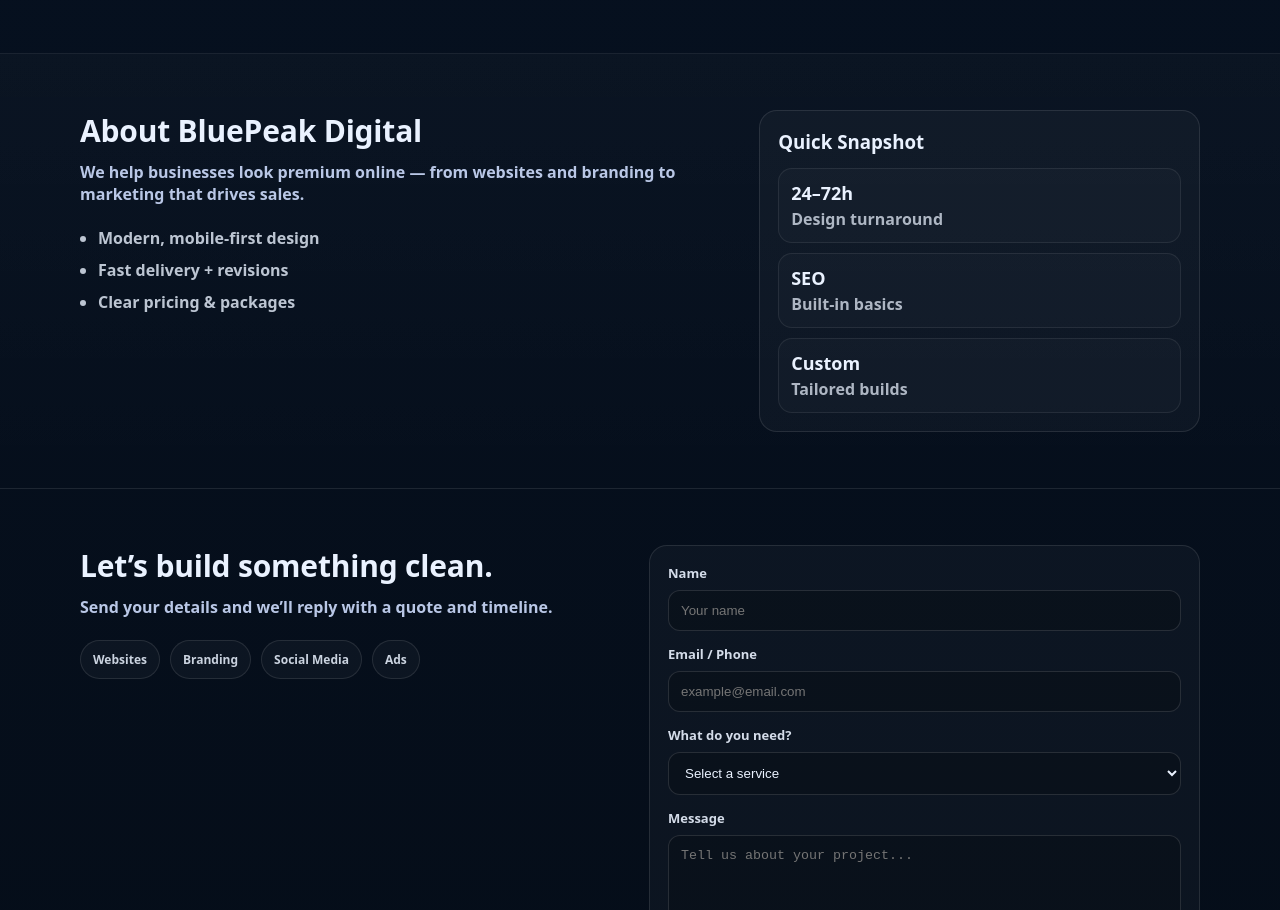
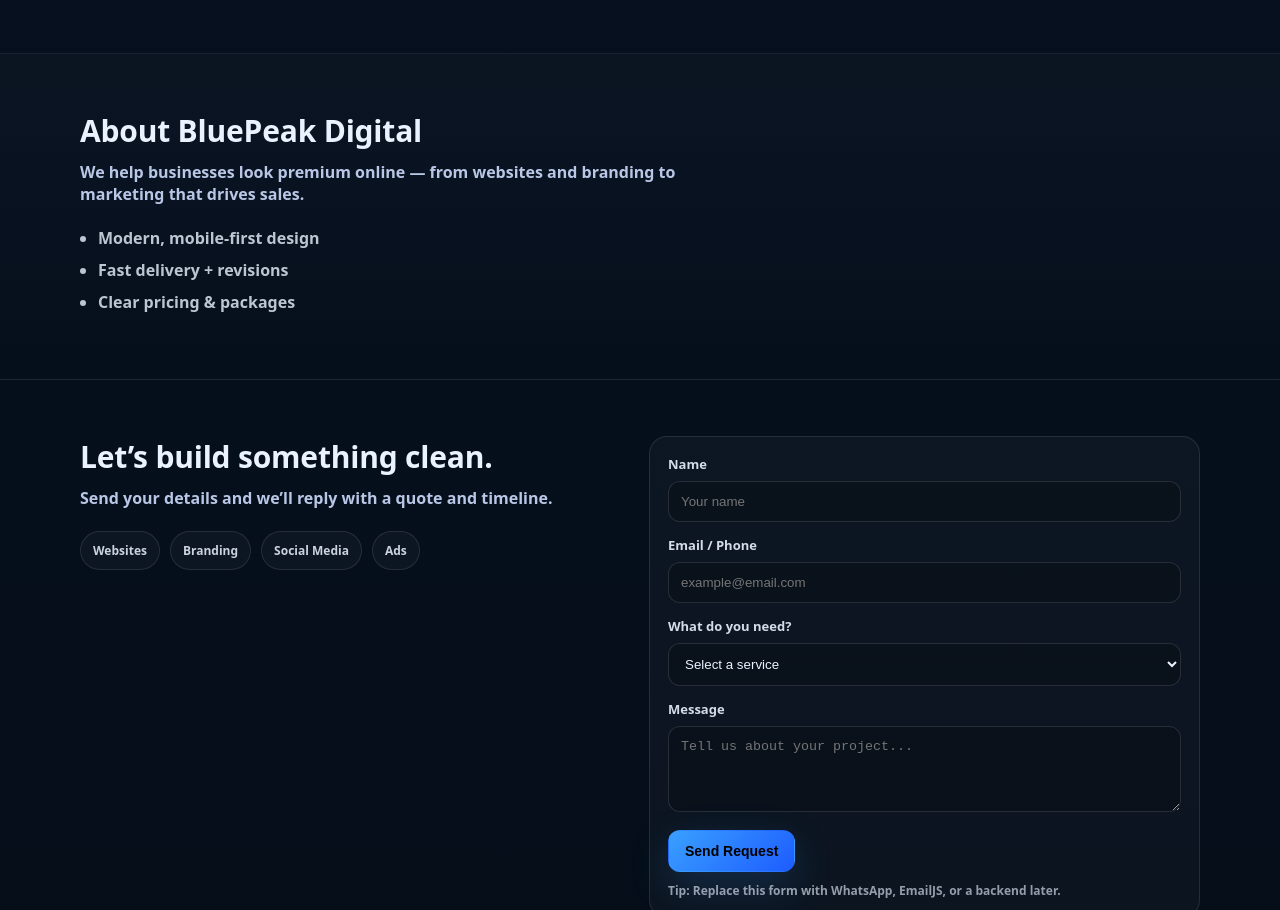
Before and after one commit to bluepeakdigital/bluepeakweb, a plain HTML site: page index.html in a window 1280 px wide. Shown: the part 1628-2538 px from the top of the page. Drawn offline with Linux system fonts and the light colour scheme.

Commit message:
removed snapshot

```diff
--- a/index.html
+++ b/index.html
@@ -171,23 +171,7 @@
           </ul>
         </div>
 
-        <div class="about-card">
-          <h3>Quick Snapshot</h3>
-          <div class="stats">
-            <div class="stat">
-              <span class="stat-num">24–72h</span>
-              <span class="stat-label">Design turnaround</span>
-            </div>
-            <div class="stat">
-              <span class="stat-num">SEO</span>
-              <span class="stat-label">Built-in basics</span>
-            </div>
-            <div class="stat">
-              <span class="stat-num">Custom</span>
-              <span class="stat-label">Tailored builds</span>
-            </div>
-          </div>
-        </div>
+        <!-- Quick Snapshot removed as requested -->
       </div>
     </section>
 
```
